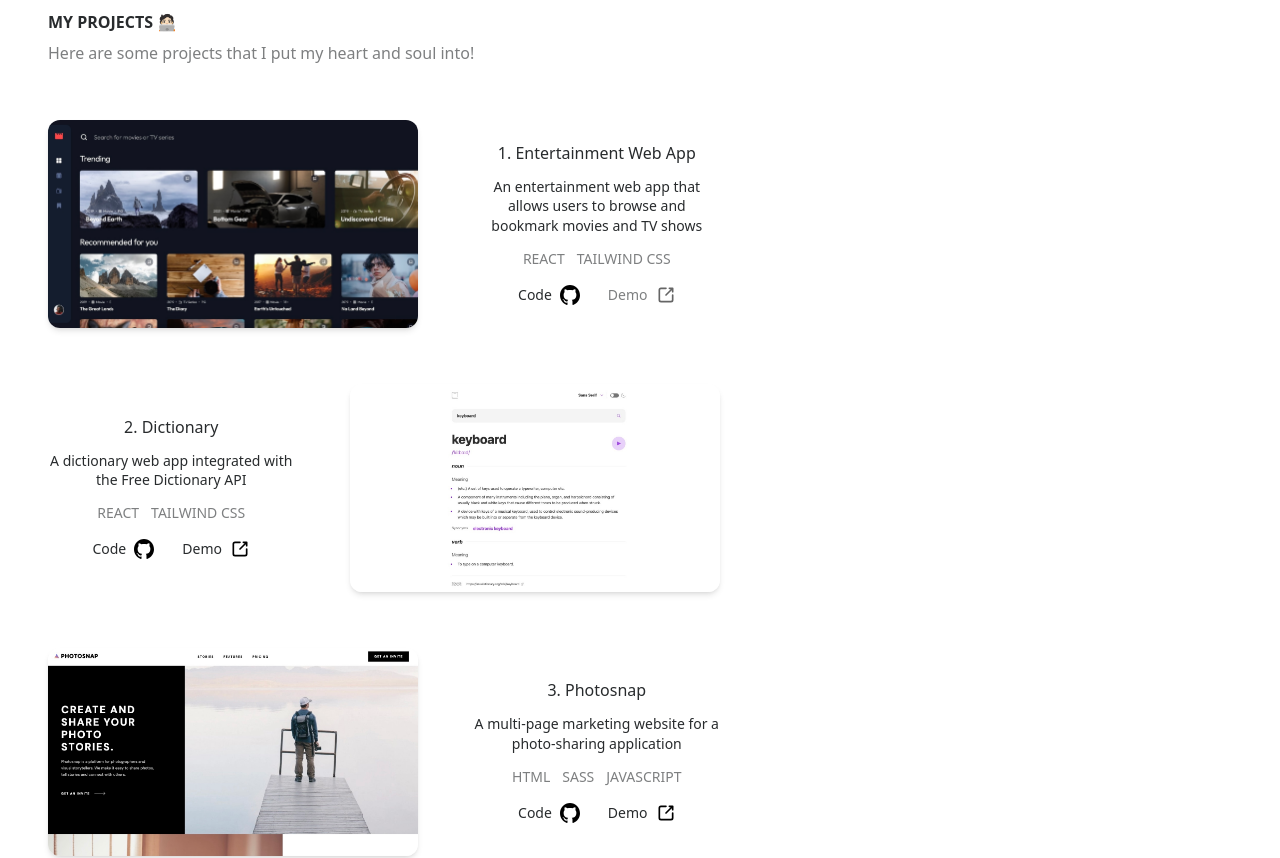
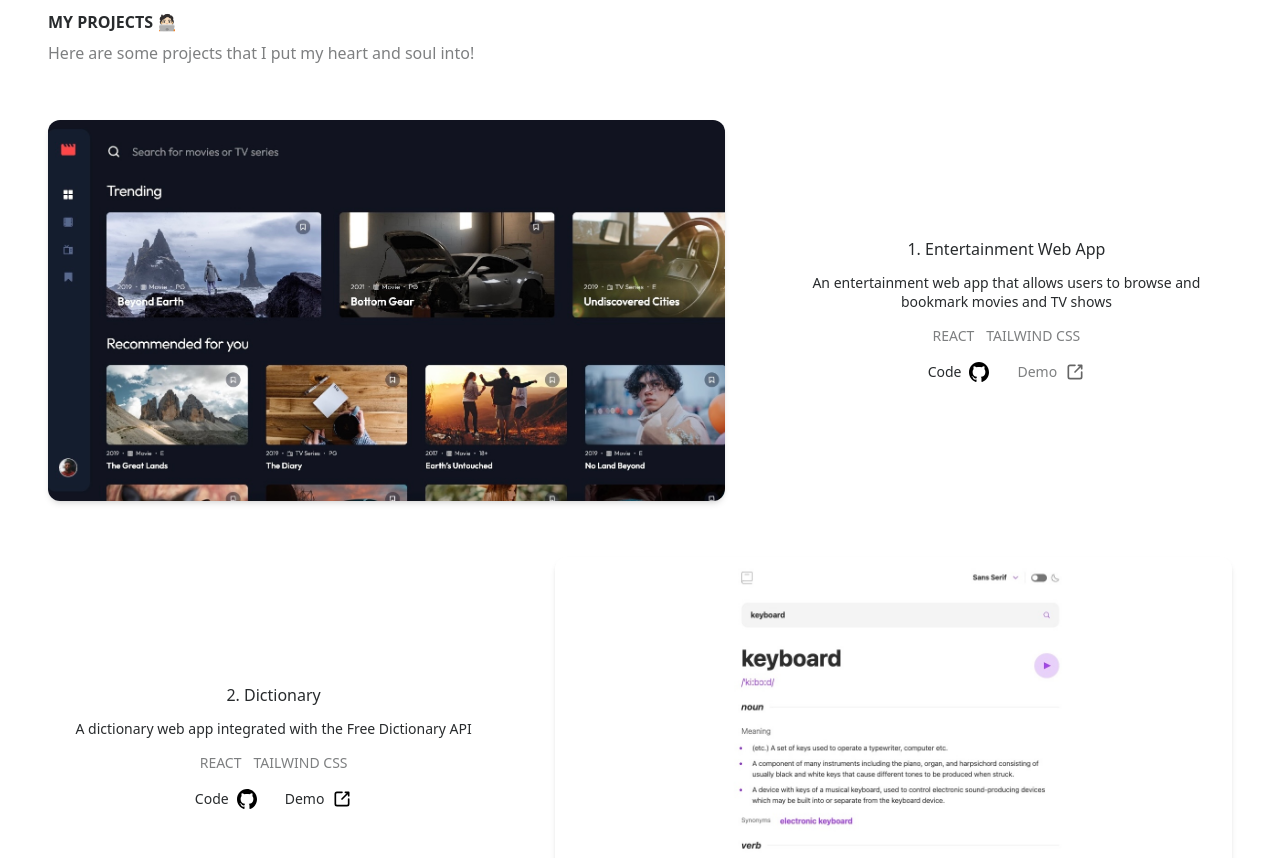
Before and after one commit to cjoak1028/cjoak1028.github.io, a React (Vite) app: page / in a window 1280 px wide. Shown: the part 1320-2178 px from the top of the page. Built offline with nearby package versions, Linux system fonts and the light colour scheme.

Commit message:
minor fixes

```diff
--- a/src/components/ScrollToSection.jsx
+++ b/src/components/ScrollToSection.jsx
@@ -5,7 +5,7 @@ const ScrollToSection = ({
 }) => {
   return (
     <section
-      className={`py-12 md:py-24 scroll-m-[6.25rem] sm:scroll-m-[8.25rem] px-6 md:px-12 ${backgroundColor}`}
+      className={`py-12 md:py-24 scroll-m-[6.25rem] sm:scroll-m-[8.25rem] px-6 sm:px-12 ${backgroundColor}`}
       ref={propRef}
     >
       {children}
--- a/src/features/Contact/Contact.jsx
+++ b/src/features/Contact/Contact.jsx
@@ -53,7 +53,7 @@ const Contact = ({ propRef }) => {
 
   return (
     <ScrollToSection propRef={propRef} backgroundColor="bg-gray">
-      <div className="w-full max-w-md">
+      <div className="w-full max-w-md m-auto">
         <h2 className="heading-md uppercase text-center">Say Hello 👋</h2>
         <h3 className="heading-sm leading-snug mt-2 text-center opacity-60">
           Get in touch with me via email or social media.
--- a/src/features/Projects/Projects.jsx
+++ b/src/features/Projects/Projects.jsx
@@ -24,7 +24,7 @@ const Projects = ({ propRef }) => {
         <h3 className="text-base font-medium leading-snug mt-2 opacity-60">
           Here are some projects that I put my heart and soul into!
         </h3>
-        <div className="flex flex-col gap-10 md:gap-14 mt-10 md:mt-14 md:max-w-2xl">
+        <div className="flex flex-col gap-10 md:gap-14 mt-10 md:mt-14">
           {loading && <p>Loading...</p>}
           {error && <p>Something went wrong 😢</p>}
           {data &&
```
